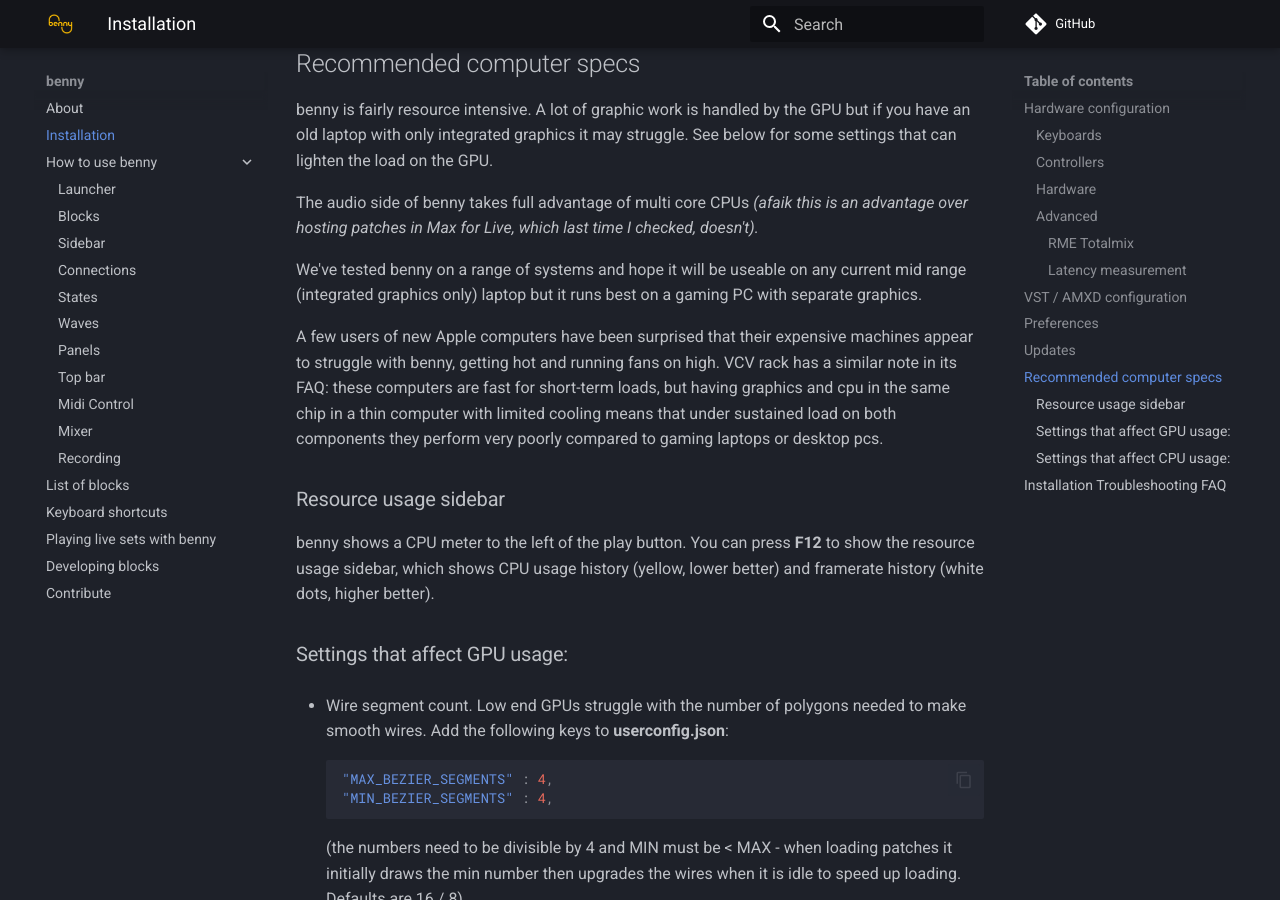
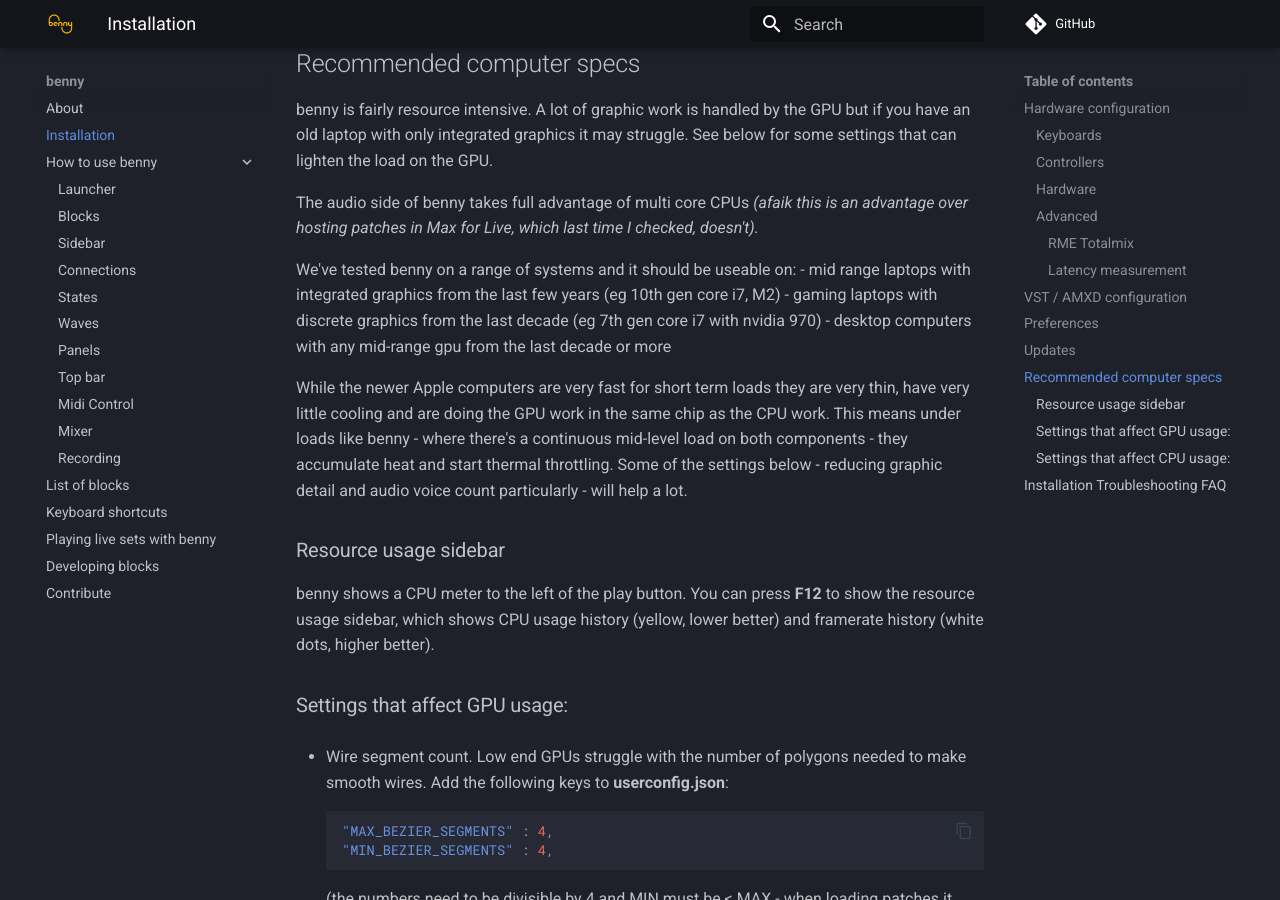
Before and after one commit to playbenny/benny_manual, an MkDocs documentation site: the page built from docs/installation.md, in a window 1280 px wide and 900 px high, scrolled down 3942 px. Built offline with MkDocs 1.6.1 and Material for MkDocs 9.7.7, drawn with Linux system fonts in a browser that asks for light colours; comment, search, counter and statistics services are not loaded.

Commit message:
improved minimum specs section
didn't mean to be as neggy as the previous version was!

```diff
--- a/docs/installation.md
+++ b/docs/installation.md
@@ -115,9 +115,12 @@
 
 The audio side of benny takes full advantage of multi core CPUs *(afaik this is an advantage over hosting patches in Max for Live, which last time I checked, doesn't).*
 
-We've tested benny on a range of systems and hope it will be useable on any current mid range (integrated graphics only) laptop but it runs best on a gaming PC with separate graphics.
+We've tested benny on a range of systems and it should be useable on:
+- mid range laptops with integrated graphics from the last few years (eg 10th gen core i7, M2)
+- gaming laptops with discrete graphics from the last decade (eg 7th gen core i7 with nvidia 970)
+- desktop computers with any mid-range gpu from the last decade or more
 
-A few users of new Apple computers have been surprised that their expensive machines appear to struggle with benny, getting hot and running fans on high. VCV rack has a similar note in its FAQ: these computers are fast for short-term loads, but having graphics and cpu in the same chip in a thin computer with limited cooling means that under sustained load on both components they perform very poorly compared to gaming laptops or desktop pcs.
+While the newer Apple computers are very fast for short term loads they are very thin, have very little cooling and are doing the GPU work in the same chip as the CPU work. This means under loads like benny - where there's a continuous mid-level load on both components - they accumulate heat and start thermal throttling. Some of the settings below - reducing graphic detail and audio voice count particularly - will help a lot.
 
 ### Resource usage sidebar
 
```
